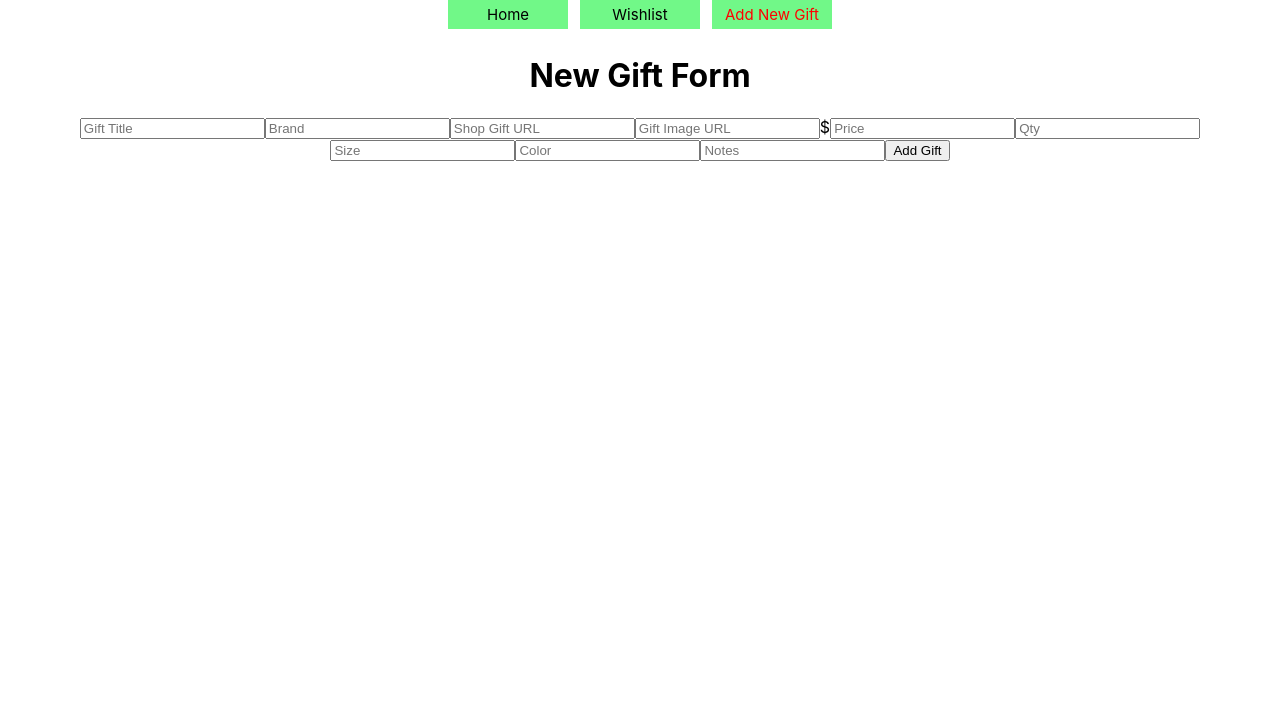
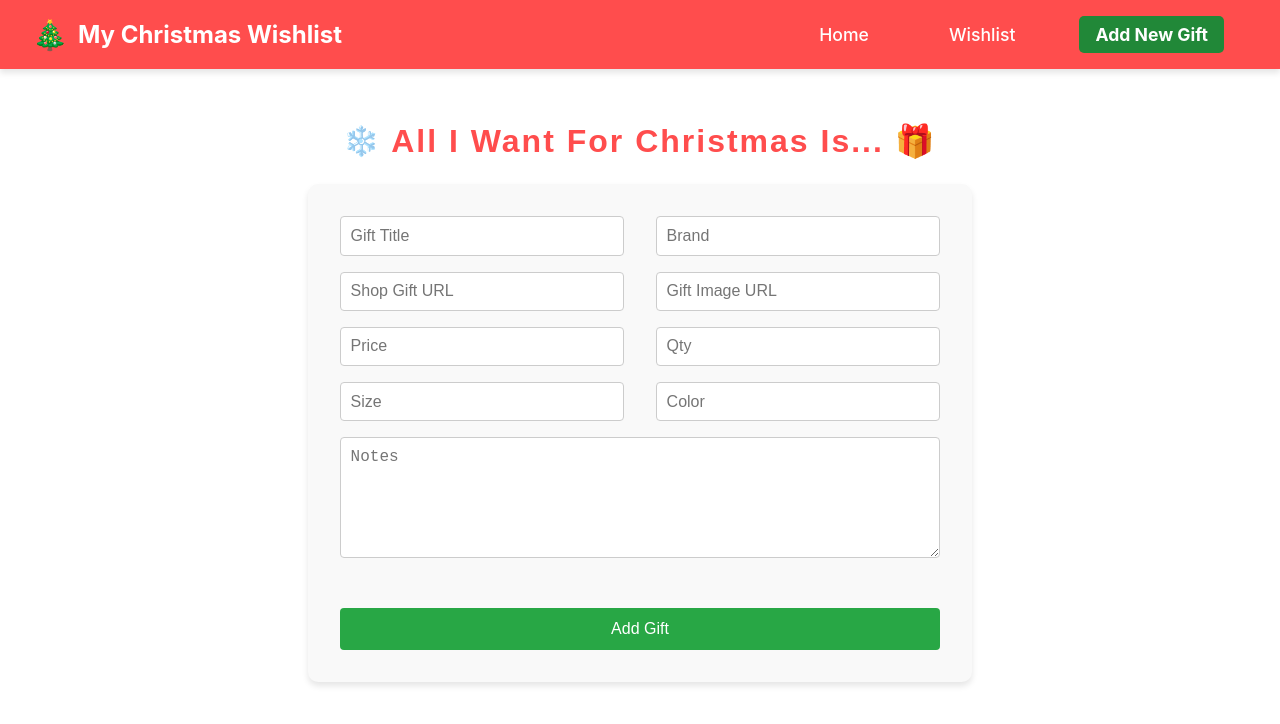
Before and after one commit to grodarte/phase-2-project, a React (Create React App) app: page /newgiftform in a window 1280 px wide. Shown: the top 724 px of the page. Built offline with nearby package versions, Linux system fonts and the light colour scheme; data requests are answered from the project's data file.

Commit message:
initial styling

```diff
--- a/src/App.css
+++ b/src/App.css
@@ -36,3 +36,198 @@
     transform: rotate(360deg);
   }
 }
+
+/* Container styles */
+.form-container {
+  display: flex;
+  flex-direction: column;
+  align-items: center;
+  margin: 2rem;
+  font-family: Arial, sans-serif;
+}
+
+/* Festive styling for form title */
+.form-title {
+  font-size: 2rem;
+  font-weight: 700;
+  color: #ff4d4d; /* Christmas red */
+  text-align: center; /* Center the title */
+  margin-bottom: 1.5rem;
+  font-family: 'Arial', sans-serif; /* Simple and clean font */
+  letter-spacing: 2px; /* Add spacing between letters for a fun effect */
+  display: flex;
+  justify-content: center;
+  align-items: center;
+}
+
+/* Add a snowflake or gift icon before the title */
+.form-title::before {
+  content: "❄️"; /* Snowflake icon */
+  margin-right: 10px;
+  font-size: 1.8rem; /* Larger icon */
+}
+
+/* Responsive Design for Form Title */
+@media (max-width: 768px) {
+  .form-title {
+    font-size: 1.6rem; /* Smaller title font size for mobile */
+  }
+}
+
+/* Form styles */
+.form {
+  display: grid;
+  grid-template-columns: 1fr 1fr;
+  gap: 1rem 2rem;
+  background-color: #f9f9f9;
+  padding: 2rem;
+  border-radius: 10px;
+  box-shadow: 0 4px 6px rgba(0, 0, 0, 0.1);
+  max-width: 600px;
+  width: 100%;
+}
+
+/* Input styles */
+.form-input {
+  padding: 0.6rem;
+  border: 1px solid #ccc;
+  border-radius: 4px;
+  font-size: 1rem;
+  transition: box-shadow 0.2s, border-color 0.2s;
+}
+
+.form-input:focus {
+  border-color: #007bff;
+  box-shadow: 0 0 0 3px rgba(0, 123, 255, 0.2);
+  outline: none;
+}
+
+.notes-input {
+  grid-column: 1 / -1;
+}
+
+/* Text area styles */
+.form-textarea {
+  grid-column: 1 / -1; /* Span across the entire width */
+  padding: 0.6rem;
+  border: 1px solid #ccc;
+  border-radius: 4px;
+  font-size: 1rem;
+  resize: vertical; /* Allow resizing vertically */
+  min-height: 100px; /* Default height */
+  transition: box-shadow 0.2s, border-color 0.2s;
+}
+
+.form-textarea:focus {
+  border-color: #007bff;
+  box-shadow: 0 0 0 3px rgba(0, 123, 255, 0.2);
+  outline: none;
+}
+
+/* Button styles */
+.form-button {
+  grid-column: 1 / -1;
+  padding: 0.75rem;
+  background-color: #28a745;
+  color: white;
+  border: none;
+  border-radius: 4px;
+  font-size: 1rem;
+  cursor: pointer;
+  transition: background-color 0.3s ease;
+}
+
+.form-button:hover {
+  background-color: #218838;
+}
+
+/* Gift card container */
+.gift-card {
+  display: flex;
+  flex-direction: column;
+  align-items: center;
+  justify-content: space-between;
+  background-color: #ffffff; /* White background for cards */
+  border-radius: 10px; /* Rounded corners */
+  box-shadow: 0 4px 10px rgba(0, 0, 0, 0.1); /* Slight shadow for depth */
+  padding: 1.5rem;
+  margin: 1rem;
+  max-width: 300px; /* Limit card size */
+  text-align: center;
+  transition: transform 0.3s ease, box-shadow 0.3s ease;
+}
+
+/* Hover effect for the card */
+.gift-card:hover {
+  transform: translateY(-5px);
+  box-shadow: 0 6px 15px rgba(0, 0, 0, 0.2); /* Stronger shadow on hover */
+}
+
+/* Gift image styling */
+.gift-image {
+  max-width: 100%;
+  height: auto;
+  border-radius: 10px;
+  margin-bottom: 1rem; /* Add spacing between image and text */
+}
+
+/* Gift details section */
+.gift-details {
+  display: flex;
+  flex-direction: column;
+  align-items: center;
+  justify-content: center;
+}
+
+/* Text styling for gift details */
+.gift-details h2 {
+  font-size: 1.2rem;
+  font-weight: bold;
+  color: #333333; /* Dark color for the name */
+  margin: 0.5rem 0;
+}
+
+.gift-info {
+  font-size: 1rem;
+  color: #555555; /* Lighter gray color for size/color */
+  margin: 0.25rem 0;
+}
+
+.gift-price {
+  font-size: 1.2rem;
+  font-weight: bold;
+  color: #28a745; /* Christmas green for price */
+  margin: 0.5rem 0;
+}
+
+.gift-stats {
+  font-size: 1rem;
+  color: #777777;
+  margin-top: 0.5rem;
+}
+
+/* Button styling */
+.buy-button {
+  background-color: #ff4d4d; /* Christmas red */
+  color: white;
+  font-weight: bold;
+  padding: 0.5rem 1rem;
+  border: none;
+  border-radius: 5px;
+  cursor: pointer;
+  transition: background-color 0.3s ease, transform 0.2s ease;
+  margin-top: 0.5rem;
+}
+
+/* Button hover effect */
+.buy-button:hover {
+  background-color: #ff3333; /* Darker red on hover */
+  transform: scale(1.05); /* Slightly enlarge the button on hover */
+}
+
+/* Responsive design for small screens */
+@media (max-width: 768px) {
+  .gift-card {
+    max-width: 250px;
+  }
+}
--- a/src/components/Gift.js
+++ b/src/components/Gift.js
@@ -4,14 +4,19 @@ function Gift({ gift }){
     const {id, name, url, image, brand, price, size, color, qty, purchased} = gift
 
     return (
-        <>
-            <img src={image} alt={name} className="gift-image"/>
-            <h2>{`${name} | ${brand}`}</h2>
-            <p>Size: {size} | Color: {color}</p>
-            <p >${price.toFixed(2)}</p>
-            <button>Buy Gift</button>
-
-        </>
+        <div className="gift-card">
+            <img src={image} alt={name} className="gift-image" />
+            <div className="gift-details">
+                <h2>{`${name} | ${brand}`}</h2>
+                <p className="gift-info">Size: {size} | Color: {color}</p>
+                <p className="gift-price">${price.toFixed(2)}</p>
+                <div className="gift-stats">
+                <p>Desired: {qty}</p>
+                <p>Purchased: {purchased}</p>
+                </div>
+            </div>
+            <button className="buy-button">Buy Now</button>
+            </div>
     )
 }
 
--- a/src/components/NavBar.css
+++ b/src/components/NavBar.css
@@ -1,4 +1,4 @@
-.nav-link{
+/* .nav-link{
     display: inline-block;
     box-sizing: border-box;
     width: 120px;
@@ -13,4 +13,64 @@
 
 .active {
     color: red;
-}
+} */
+
+/* General NavBar styling */
+nav {
+    display: flex;
+    justify-content: center;
+    align-items: center;
+    padding: 1rem 2rem;
+    background-color: #ff4d4d; /* Christmas red background */
+    box-shadow: 0 4px 6px rgba(0, 0, 0, 0.1);
+  }
+
+  /* Styling the title with the snowflake icon */
+  .navbar-title {
+    font-size: 1.5rem;
+    font-weight: 700;
+    color: white;
+    margin-right: auto; /* Push the title to the left */
+    display: flex;
+    align-items: center;
+  }
+
+  /* Christmas tree and snowflake icon */
+  .navbar-title::before {
+    content: "🎄"; /* Snowflake emoji */
+    margin-right: 10px;
+    font-size: 1.8rem; /* Larger icon */
+  }
+
+  /* Styling the NavLink */
+  .nav-link {
+    text-decoration: none;
+    color: white;
+    font-size: 1.1rem;
+    font-weight: 500;
+    margin: 0 1.5rem;
+    transition: color 0.3s ease, background-color 0.3s ease;
+    padding: 0.5rem 1rem;
+    border-radius: 5px;
+  }
+
+  /* Hover and Active State */
+  .nav-link:hover {
+    background-color: #28a745; /* Christmas green on hover */
+    color: white;
+  }
+
+  .nav-link.active {
+    background-color: #218838; /* Slightly darker green for active */
+    font-weight: bold;
+  }
+
+  /* Responsive Design */
+  @media (max-width: 768px) {
+    nav {
+      flex-direction: column;
+    }
+    .nav-link {
+      margin: 0.5rem 0;
+    }
+  }
--- a/src/components/NavBar.js
+++ b/src/components/NavBar.js
@@ -4,6 +4,7 @@ import "./NavBar.css"
 function NavBar(){
     return (
         <nav>
+            <div className="navbar-title">My Christmas Wishlist</div>
             <NavLink
                 to="/"
                 className="nav-link"
--- a/src/components/NewGiftForm.js
+++ b/src/components/NewGiftForm.js
@@ -18,19 +18,20 @@ function NewGiftForm(){
     const [newGiftForm, setNewGiftForm] = useState(blankGiftForm)
 
     return (
-        <main>
-            <h1>New Gift Form</h1>
-            <form action="submit" id="new-gift-form">
-                <input type="text" placeholder="Gift Title" name="name"/>
-                <input type="text" placeholder="Brand" name="brand"/>
-                <input type="url" placeholder="Shop Gift URL" name="url"/>
-                <input type="url"placeholder="Gift Image URL" name="image"/>
-                $<input type="number" step="0.01" placeholder="Price" name="price"/>
-                <input type="number" step="1" min="0" placeholder="Qty" name="qty"/>
-                <input type="number" step="0.1" min="0" placeholder="Size" name="size"/>
-                <input type="text" placeholder="Color" name="color"/>
-                <input type="text" placeholder="Notes" name="notes"/>
-                <button type="submit">Add Gift</button>
+        <main className="form-container">
+            <h1 className="form-title">All I Want For Christmas Is... 🎁</h1>
+            <form action="submit" className="form">
+                <input type="text" className="form-input" placeholder="Gift Title" name="name"/>
+                <input type="text" className="form-input" placeholder="Brand" name="brand"/>
+                <input type="url" className="form-input" placeholder="Shop Gift URL" name="url"/>
+                <input type="url" className="form-input" placeholder="Gift Image URL" name="image"/>
+                <input type="number" step="0.01" className="form-input" placeholder="Price" name="price"/>
+                <input type="number" step="1" min="0" className="form-input" placeholder="Qty" name="qty"/>
+                <input type="number" step="0.1" min="0" className="form-input" placeholder="Size" name="size"/>
+                <input type="text" className="form-input" placeholder="Color" name="color"/>
+                <textarea type="text" className="form-textarea" placeholder="Notes" name="notes"/>
+                <br/>
+                <button type="submit" className="form-button">Add Gift</button>
 
             </form>
             {/* controlled form with submittal resulting in POST request / updating parent state / clearing form */}
```
Also changed, not shown: src/index.css (line endings or trailing spaces).
